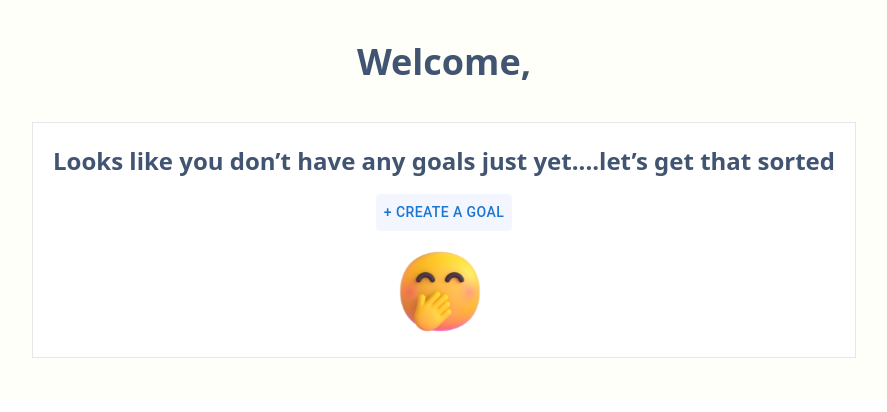
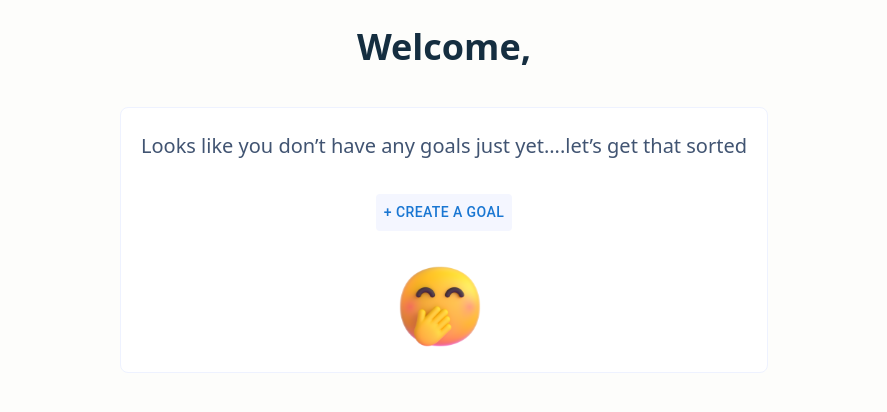
Before and after one commit to Co-Lab-You-Belong-in-Tech/Goalify, a React (Vite) app: page /createGoal in a window 1280 px wide. Shown: the top 412 px of the page, without its empty margins (196-1083 px from the left). Built offline with nearby package versions, Linux system fonts and the light colour scheme; a web font is replaced by a local one.

Commit message:
fixed bg spread problem on dasboard page et al

```diff
--- a/src/components/stepper/InitialGoalMessage.jsx
+++ b/src/components/stepper/InitialGoalMessage.jsx
@@ -25,16 +25,16 @@ export default function InitialGoalMessage() {
     const handleOpen = () => setOpen(true);
     const handleClose = () => setOpen(false);
     const dispatch = useDispatch();
-    return (<Grid display="flex" flexDirection="column" justifyContent="center" alignItems="center" height={`${100-50}vh`} sx={{background:"#FFFFF9"}}>
-        <p className="text-4xl leading-10 font-bold mb-10"> Welcome, {name}</p>
+    return (<Grid display="flex" flexDirection="column" justifyContent="center" alignItems="center" height={`${100-50}vh`}>
+        <p className="text-4xl leading-10 font-bold text-[#152E40] mb-10"> Welcome, {name}</p>
 
-        <div className="border divide-neutral-300 border-solid p-5 bg-white	">
+        <div className="border divide-neutral-300 rounded-lg border-indigo-50  p-5 bg-white	">
             <Grid display="flex" flexDirection="column" justifyContent="center" alignItems="center">
 
-                <p className="text-2xl font-bold leading-9 ">
+                <p className="text-xl font-medium leading-9 ">
                     Looks like you don’t have any goals just yet....let’s get that sorted
                 </p>
-                <Button sx={{background: "#F4F6FF", marginY: "15px"}} onClick={handleOpen}>+ Create A Goal</Button>
+                <Button sx={{background: "#F4F6FF", marginY: "30px"}} onClick={handleOpen}>+ Create A Goal</Button>
                 <img width={100} height={100} src={emoji} alt="edit" className="pr-2"/>
             </Grid>
         </div>
--- a/src/components/stepper/UploadAvatarStep.jsx
+++ b/src/components/stepper/UploadAvatarStep.jsx
@@ -31,6 +31,7 @@ function UploadAvatarStep({userObj, setUser}) {
                  </p>
             </div>
 
+            <div>  <img src={localStorage.getItem('userAvatar')} alt="your-avatar-preview" className={'my-8 h-32 w-32 border border-blue-500 rounded-full  '}></img></div>
 
             <input
                 type="file"
--- a/src/index.css
+++ b/src/index.css
@@ -21,3 +21,5 @@
   background-color: #FAFAFA;
   color: #717171;
 }
+
+body {background-color: #fdfdfb;}
--- a/src/pages/dashboard/card.jsx
+++ b/src/pages/dashboard/card.jsx
@@ -94,7 +94,7 @@ const Card = ({ goal }) => {
     }
   };
   return (
-    <div className="w-80 p-3 border border-[#415472] border-opacity-10  rounded-lg">
+    <div className="w-80 p-3 border border-[#415472] bg-[#ffffff] border-opacity-10  rounded-lg">
       <div className="flex justify-between mb-2 ">
         <div>
           {goal.categoryId === 1 ? (
```
